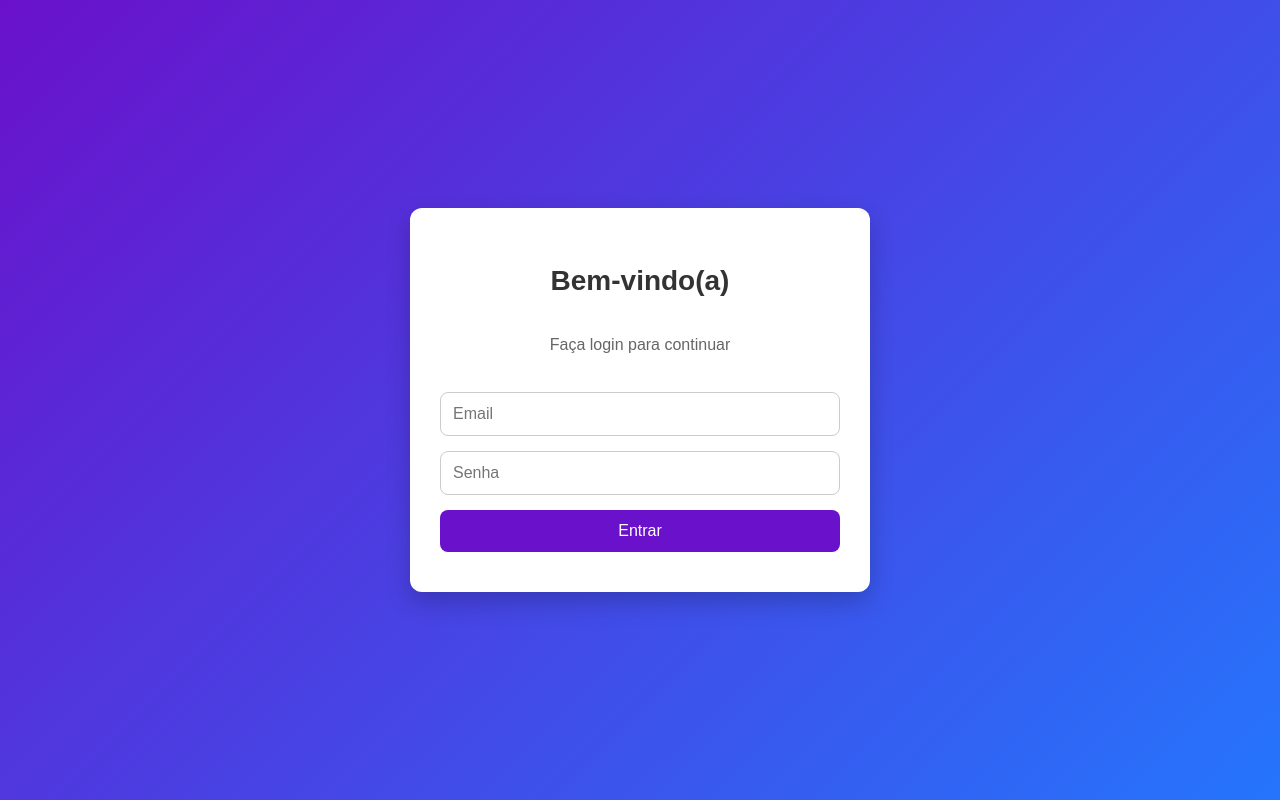
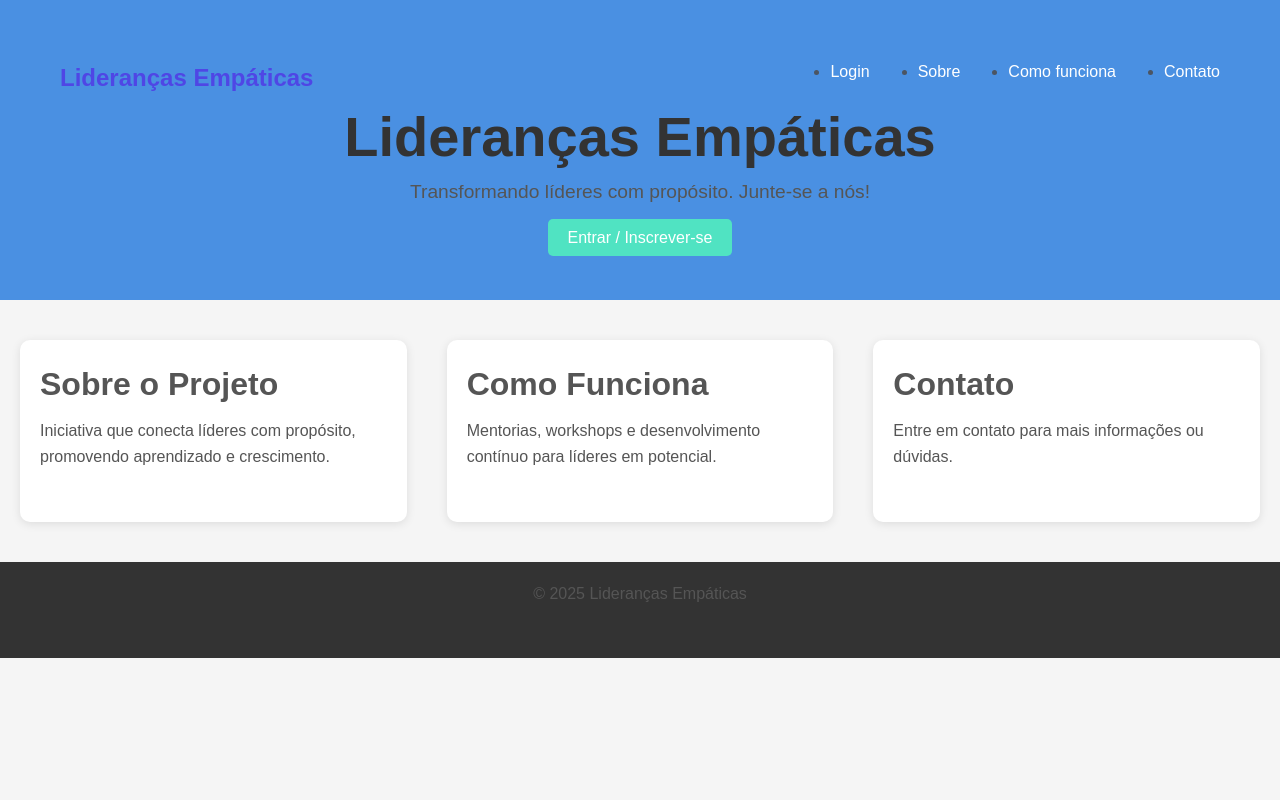
Before and after one commit to MauSuster/2Semestre, a React (Vite) app in the folder frontend/: page / in a window 1280 px wide. Built offline with nearby package versions, Linux system fonts and the light colour scheme.

Commit message:
home nova e aprendizado

```diff
--- a/frontend/src/App.jsx
+++ b/frontend/src/App.jsx
@@ -1,53 +1,93 @@
-import { useState, useEffect } from "react";
+// src/App.jsx
+
+import React, { useState, useEffect } from "react";
 import {
   BrowserRouter as Router,
   Routes,
   Route,
   Navigate,
 } from "react-router-dom";
+
 import Login from "./Login";
+import HomePage from "./HomePage";  // página pública, visível sem login
+import Home from "./Home";          // página interna depois do login
 import Dashboard from "./Dashboard";
-import Home from "./home";
+import Usuarios from "./Usuarios";
+import NotFound from "./NotFound";
+
 import "./css/App.css";
-import NotFound from "./NotFound";
-import Usuarios from "./usuarios";
 
 function App() {
   const [user, setUser] = useState(null);
   const [loading, setLoading] = useState(true);
 
-  // carrega usuário do localStorage
+  // Carregando usuário do localStorage
   useEffect(() => {
-    const storedUser = localStorage.getItem("user");
-    if (storedUser) setUser(JSON.parse(storedUser));
+    const stored = localStorage.getItem("user");
+    if (stored) {
+      try {
+        setUser(JSON.parse(stored));
+      } catch (err) {
+        console.error("Erro ao parsear user do localStorage:", err);
+        setUser(null);
+      }
+    }
     setLoading(false);
   }, []);
 
-  // salva no localStorage quando user muda
+  // Sincroniza user com localStorage
   useEffect(() => {
-    if (user) localStorage.setItem("user", JSON.stringify(user));
-    else localStorage.removeItem("user");
+    if (user) {
+      localStorage.setItem("user", JSON.stringify(user));
+    } else {
+      localStorage.removeItem("user");
+    }
   }, [user]);
 
+  const handleLogout = () => {
+    setUser(null);
+  };
+
+  // Componente wrapper para rotas privadas
   const PrivateRoute = ({ children }) => {
-    if (loading) return null; // ou um spinner
+    if (loading) {
+      return <div>Carregando...</div>;  // ou componente de loading
+    }
     return user ? children : <Navigate to="/" replace />;
   };
-
-  const handleLogout = () => setUser(null);
 
   return (
     <Router>
       <Routes>
-        {/* rota raiz / */}
+        {/* Página pública antes do login */}
         <Route
           path="/"
           element={
-            loading ? null : user ? <Navigate to="/home" replace /> : <Login user={user} setUser={setUser} />
+            loading ? (
+              <div>Carregando...</div>
+            ) : user ? (
+              <Navigate to="/home" replace />
+            ) : (
+              <HomePage onLogin={(u) => setUser(u)} />
+            )
           }
         />
 
-        {/* Home */}
+        {/* Login separado se tiver tela específica */}
+        <Route
+          path="/login"
+          element={
+            loading ? (
+              <div>Carregando...</div>
+            ) : user ? (
+              <Navigate to="/home" replace />
+            ) : (
+              <Login user={user} setUser={setUser} />
+            )
+          }
+        />
+
+        {/* Página interna, só depois de login */}
         <Route
           path="/home"
           element={
@@ -57,7 +97,7 @@ function App() {
           }
         />
 
-        {/* Dashboard */}
+        {/* Outras rotas privadas */}
         <Route
           path="/dashboard"
           element={
@@ -66,8 +106,6 @@ function App() {
             </PrivateRoute>
           }
         />
-
-        {/* Usuarios */}
         <Route
           path="/usuarios"
           element={
@@ -77,10 +115,11 @@ function App() {
           }
         />
 
-        {/* qualquer rota desconhecida */}
-        <Route path="*" element={
-         <NotFound user={user} onLogout={handleLogout} />
-        } />
+        {/* Rota de fallback quando rota não existir */}
+        <Route
+          path="*"
+          element={<NotFound user={user} onLogout={handleLogout} />}
+        />
       </Routes>
     </Router>
   );
--- /dev/null
+++ b/frontend/src/HomePage.jsx
@@ -0,0 +1,56 @@
+import React from "react";
+import { Link } from "react-router-dom";
+import "./css/HomePage.css";
+
+function HomePage({ user, onLogout }) {
+  return (
+    <div className="home-root">
+      <header className="hero">
+        <nav className="nav">
+          <div className="brand">Lideranças Empáticas</div>
+          <ul className="nav-links">
+            <li><Link to="/">Login</Link></li>
+            <li><a href="#sobre">Sobre</a></li>
+            <li><a href="#funciona">Como funciona</a></li>
+            <li><a href="#contato">Contato</a></li>
+          </ul>
+        </nav>
+
+        <div className="hero-content">
+          <h1>Lideranças Empáticas</h1>
+          <p>Transformando líderes com propósito. Junte-se a nós!</p>
+          <div className="hero-cta">
+            {user ? (
+              <button className="btn-primary" onClick={onLogout}>Sair</button>
+            ) : (
+              <Link className="btn-primary" to="/login">Entrar / Inscrever-se</Link>
+            )}
+          </div>
+        </div>
+      </header>
+
+    <main class="mainF">
+        <section id="sobre" className="section about">
+          <h2>Sobre o Projeto</h2>
+          <p>Iniciativa que conecta líderes com propósito, promovendo aprendizado e crescimento.</p>
+        </section>
+
+        <section id="funciona" className="section funciona">
+          <h2>Como Funciona</h2>
+          <p>Mentorias, workshops e desenvolvimento contínuo para líderes em potencial.</p>
+        </section>
+
+        <section id="contato" className="section contact">
+          <h2>Contato</h2>
+          <p>Entre em contato para mais informações ou dúvidas.</p>
+        </section>
+      </main>
+
+      <footer className="footer">
+        <p>© {new Date().getFullYear()} Lideranças Empáticas</p>
+      </footer>
+    </div>
+  );
+}
+
+export default HomePage;
--- /dev/null
+++ b/frontend/src/css/HomePage.css
@@ -0,0 +1,150 @@
+/* Reset básico */
+*,
+*::before,
+*::after {
+  margin: 0;
+  padding: 0;
+  box-sizing: border-box;
+}
+
+/* Corpo da página */
+body {
+  font-family: 'Arial', sans-serif;
+  background-color: #F5F5F5;
+  color: #333;
+  height: 100vh;
+  display: flex;
+  flex-direction: column;
+}
+
+/* Container principal */
+.home-root {
+  display: flex;
+  flex-direction: column;
+  min-height: 100%;
+}
+
+/* Cabeçalho */
+.hero {
+  display: flex;
+  flex-direction: column;
+  align-items: center;
+  justify-content: center;
+  background-color: #4A90E2;
+  color: white;
+  text-align: center;
+  padding: 50px 20px;
+  width: 100%;
+}
+
+.nav {
+  display: flex;
+  justify-content: space-between;
+  width: 100%;
+  max-width: 1200px;
+  padding: 10px 20px;
+}
+
+.nav .brand {
+  font-size: 24px;
+  font-weight: bold;
+}
+
+.nav-links {
+  display: flex;
+  gap: 20px;
+}
+
+.nav-links a {
+  color: white;
+  text-decoration: none;
+  font-weight: 500;
+}
+
+.hero-content h1 {
+  font-size: 2.5rem;
+  margin-bottom: 10px;
+}
+
+.hero-content p {
+  font-size: 1.2rem;
+  margin-bottom: 20px;
+}
+
+.hero-cta .btn-primary {
+  background-color: #50E3C2;
+  color: white;
+  padding: 10px 20px;
+  border: none;
+  border-radius: 5px;
+  text-decoration: none;
+  font-size: 1rem;
+  cursor: pointer;
+}
+
+.hero-cta .btn-primary:hover {
+  background-color: #F5A623;
+}
+
+/* Seções */
+.mainF {
+  display: grid;
+  grid-template-columns: 1fr;
+  gap: 40px;
+  padding: 40px 20px;
+  max-width: ;
+  margin: 0 auto;
+  flex-grow: 1;
+}
+
+.section {
+  background-color: white;
+  padding: 20px;
+  border-radius: 10px;
+  box-shadow: 0 2px 10px rgba(0, 0, 0, 0.1);
+}
+
+.section h2 {
+  font-size: 2rem;
+  margin-bottom: 10px;
+}
+
+.section p {
+  font-size: 1rem;
+  line-height: 1.6;
+}
+
+/* Rodapé */
+.footer {
+  background-color: #333;
+  color: white;
+  text-align: center;
+  padding: 20px;
+  margin-top: auto;
+}
+
+/* Responsividade */
+@media (min-width: 768px) {
+  .hero-content {
+    flex-direction: row;
+    justify-content: space-between;
+  }
+
+  .hero-content h1 {
+    font-size: 3rem;
+  }
+
+  .mainF {
+    grid-template-columns: 1fr 1fr;
+  }
+}
+
+@media (min-width: 1024px) {
+  .hero-content h1 {
+    font-size: 3.5rem;
+  }
+
+  .mainF {
+    grid-template-columns: 1fr 1fr 1fr;
+  }
+}
--- a/frontend/src/usuarios.jsx
+++ b/frontend/src/usuarios.jsx
@@ -141,7 +141,7 @@ export default function Users({ user, onLogout }) {
                     <select value={u.funcao_id || ""} onChange={e => handleChange(u.id, "funcao_id", e.target.value)}>
                       {funcoes.map(f => <option key={f.id} value={f.id}>{f.nome_funcao}</option>)}
                     </select>
-                    <span>{u.funcao_nome}</span>
+
                   </td>
                   <td><input value={u.email || ""} onChange={e => handleChange(u.id, "email", e.target.value)} /></td>
                   <td><input type="password" value={u.senha || ""} onChange={e => handleChange(u.id, "senha", e.target.value)} /></td>
```
